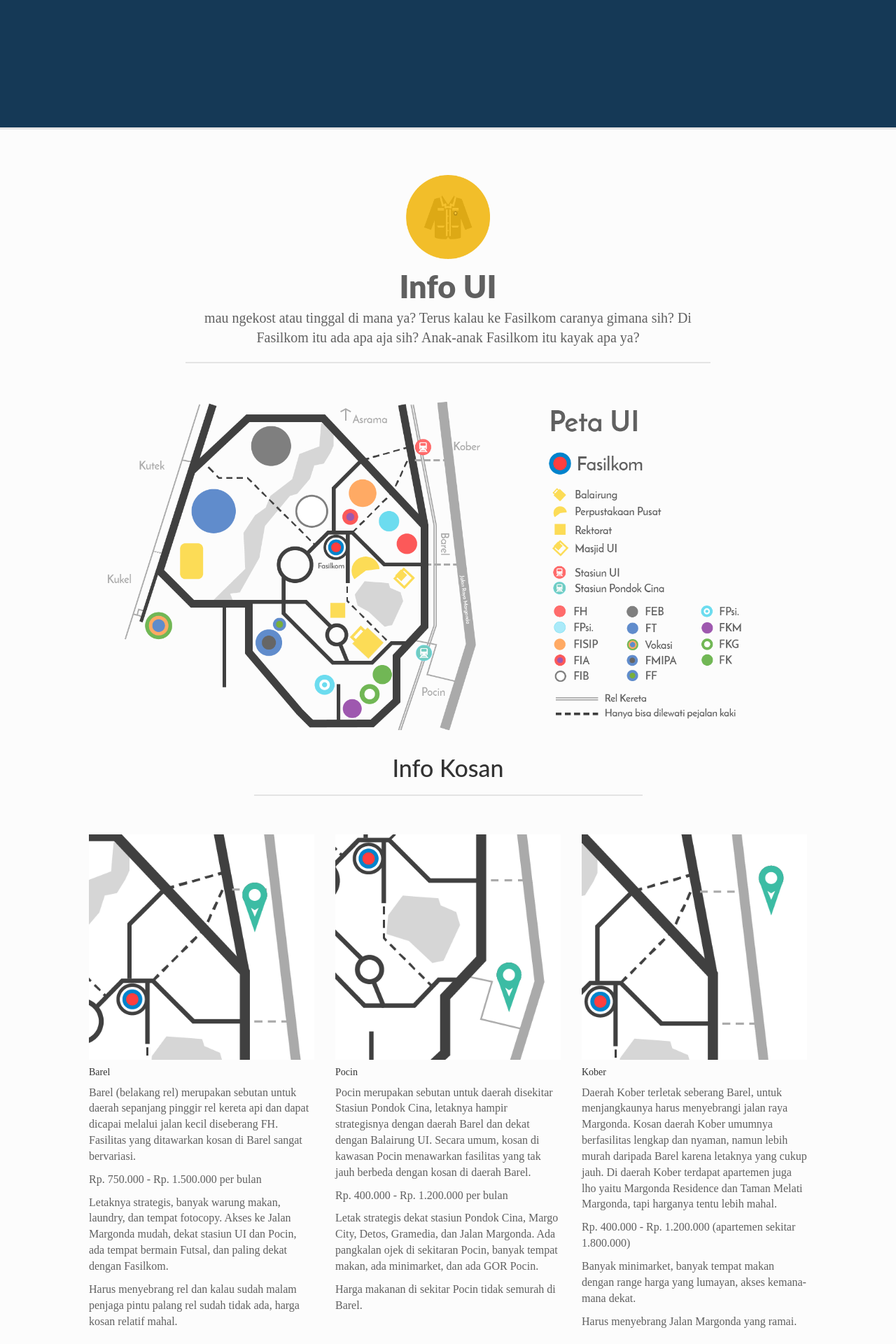
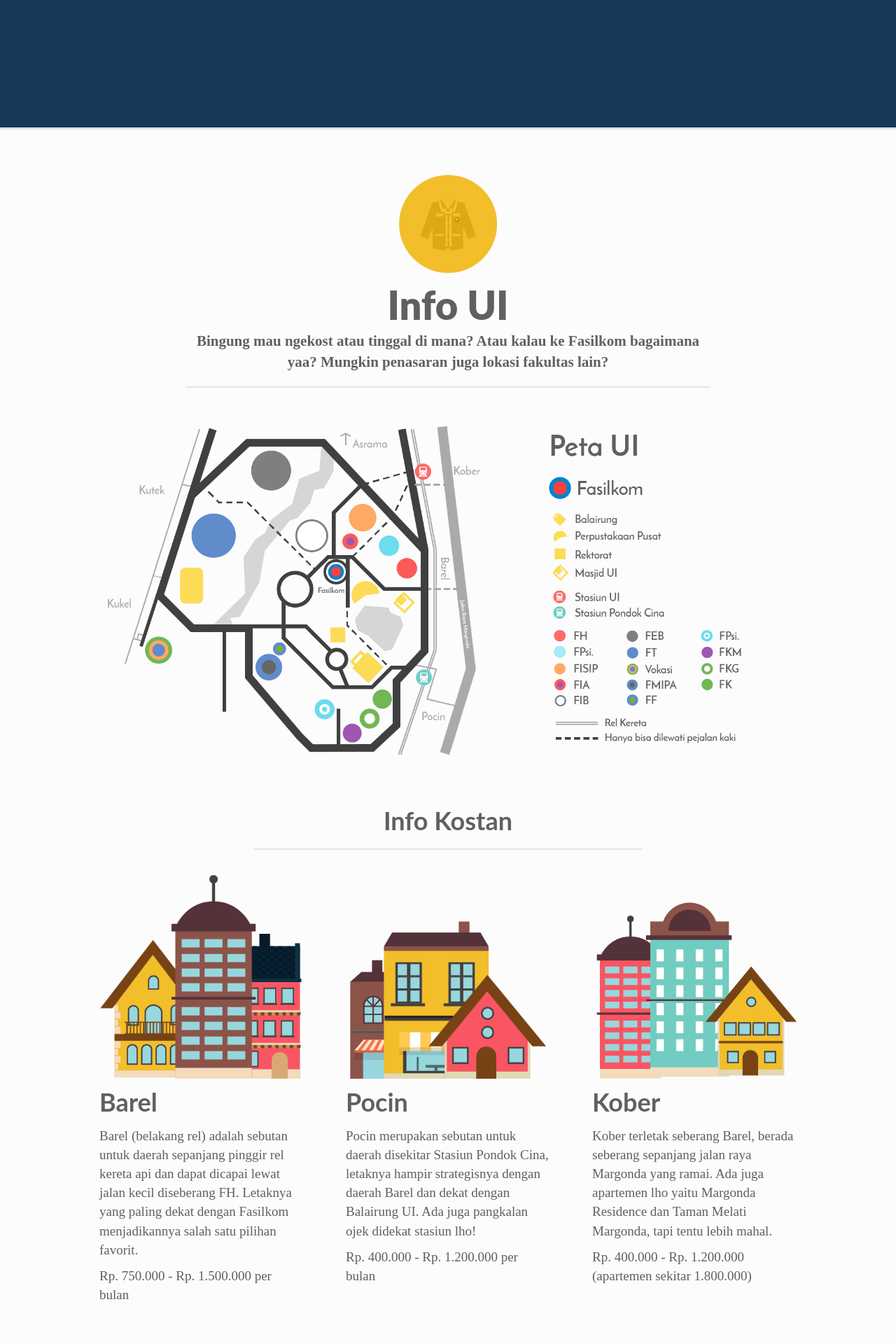
Before and after one commit to grgp/imaba-2016, a PHP site: page / in a window 1280 px wide. Shown: the part 567-2487 px from the top of the page at 70% size. Run offline with PHP 8.4, Linux system fonts and the light colour scheme; some libraries are stand-ins or nearby versions.

Commit message:
some margin fixes, etc.

```diff
--- a/css/imaba.css
+++ b/css/imaba.css
@@ -111,21 +111,31 @@ hr {
   width: 100%; }
 .content h2 {
   font-family: Lato;
-  font-size: 45px;
+  font-size: 56px;
   margin-top: 15px;
   margin-bottom: 5px;
   font-weight: 900;
   color: #606060; }
-.content h3 {
+.content h3, .content h4 {
   font-family: Lato;
-  font-size: 34px;
+  font-size: 36px;
+  font-weight: 700;
+  color: #606060;
   margin: 0; }
+.content h4 {
+  font-size: 36px;
+  margin-top: 14px;
+  margin-bottom: 14px; }
 .content p {
-  font-size: 20px;
+  font-size: 21px;
+  font-weight: 600;
   color: #606060; }
 .content .hblock img {
-  width: 120px;
-  padding: 0; }
+  width: 140px;
+  padding: 0;
+  margin: 0; }
+.content .hblock h3 {
+  margin-top: 40px; }
 .content .row-cont {
   margin-top: 30px; }
   .content .row-cont h3 {
@@ -133,13 +143,15 @@ hr {
   .content .row-cont p {
     font-size: 18px; }
 .content #ilkomvssi {
-  padding: 70px 45px 0 25px; }
+  text-align: right;
+  padding: 70px 22px 0 25px; }
   .content #ilkomvssi p {
     font-size: 20px; }
 .content .roundedbox-l {
   border: 5px solid #71ccc1;
   border-radius: 4px;
-  padding: 22px; }
+  padding: 22px;
+  margin-bottom: 20px; }
 .content .roundedbox-r {
   border: 5px solid #f95562;
   border-radius: 6px;
@@ -160,11 +172,23 @@ hr {
   #info-ui #map-ui {
     padding-left: 5px;
     padding-right: 5px; } }
+#infokosan-h hr {
+  margin-bottom: 0; }
+
+.infokosan div {
+  padding-left: 30px;
+  padding-right: 30px;
+  padding-top: 0; }
+.infokosan img {
+  margin: auto; }
 .infokosan p {
-  font-size: 16px; }
+  font-size: 19px;
+  font-weight: 400; }
+.infokosan .infokosan-price {
+  font-weight: 400; }
 
-#akademis {
-  padding-top: 30px; }
+#academic {
+  padding-top: 40px; }
 
 #lain-lain {
   padding-top: 30px; }
--- a/index.html
+++ b/index.html
@@ -33,7 +33,7 @@
 		<section class="splash">
 			<div class="container">
 				<div class="row">
-					<div class="col-md-6 splash-content">
+					<div class="col-sm-6 splash-content">
 						<h1>iMaba</h1>
 						<p class="">Selamat datang mahasiswa baru Fakultas Ilmu Komputer UI 2016!</p>
 						<div class="row">
@@ -48,7 +48,7 @@
 							</div>
 						</div>
 					</div>
-					<div class="col-md-6 hidden-xs splash-image"><img src="img/splash-img.png" alt=""></div>
+					<div class="col-sm-6 hidden-xs hidden-sm splash-image"><img src="img/splash-img.png" alt=""></div>
 				</div>
 			</div>
 			<span id="dummy-trigger">
@@ -61,7 +61,7 @@
 						<div class="col-md-8 col-md-offset-2 hblock text-center">
 							<img src="img/headicons-05.png" alt="">
 							<h2>Info UI</h2>
-							<p class="text-center">mau ngekost atau tinggal di mana ya? Terus kalau ke Fasilkom caranya gimana sih? Di Fasilkom itu ada apa aja sih? Anak-anak Fasilkom itu kayak apa ya?</p>
+							<p class="text-center">Bingung mau ngekost atau tinggal di mana? Atau kalau ke Fasilkom bagaimana yaa? Mungkin penasaran juga lokasi fakultas lain?</p>
 							<hr>
 						</div>
 					</div>
@@ -76,50 +76,50 @@
 					</div>
 					<!-- end map -->
 					<!-- kosan -->
-					<div class="row">
+					<div class="row" id="infokosan-h">
 						<div class="col-md-6 col-md-offset-3 hblock text-center">
-							<h3>Info Kosan</h3>
+							<h3>Info Kostan</h3>
 							<hr>
 						</div>
 					</div>
 					<div class="row row-90 infokosan">
-						<div class="col-md-4">
-							<img src="img/minimaps/minimap_Barel.png" alt="">
-							<h5>Barel</h5>
-							<p>Barel (belakang rel) merupakan sebutan untuk daerah sepanjang pinggir rel kereta api dan dapat dicapai melalui jalan kecil diseberang FH. Fasilitas yang ditawarkan kosan di Barel sangat bervariasi.</p>
-							<p>Rp. 750.000 - Rp. 1.500.000 per bulan</p>
-							<p>Letaknya strategis, banyak warung makan, laundry, dan tempat fotocopy. Akses ke Jalan Margonda mudah, dekat stasiun UI dan Pocin, ada tempat bermain Futsal, dan paling dekat dengan Fasilkom.</p>
-							<p>Harus menyebrang rel dan kalau sudah malam penjaga pintu palang rel sudah tidak ada, harga kosan relatif mahal.</p>
+						<div class="col-sm-4">
+							<img src="img/kosan/kos_Barel.png" alt="">
+							<h4>Barel</h4>
+							<p>Barel (belakang rel) adalah sebutan untuk daerah sepanjang pinggir rel kereta api dan dapat dicapai lewat jalan kecil diseberang FH. Letaknya yang paling dekat dengan Fasilkom menjadikannya salah satu pilihan favorit.</p>
+							<p class="infokosan-price">Rp. 750.000 - Rp. 1.500.000 per bulan</p>
 						</div>
-						<div class="col-md-4">
-							<img src="img/minimaps/minimap_Pocin.png" alt="">
-							<h5>Pocin</h5>
-							<p>Pocin merupakan sebutan untuk daerah disekitar Stasiun Pondok Cina, letaknya hampir strategisnya dengan daerah Barel dan dekat dengan Balairung UI. Secara umum, kosan di kawasan Pocin menawarkan fasilitas yang tak jauh berbeda dengan kosan di daerah Barel.</p>
-							<p>Rp. 400.000 - Rp. 1.200.000 per bulan</p>
-							<p>Letak strategis dekat stasiun Pondok Cina, Margo City, Detos, Gramedia, dan Jalan Margonda. Ada pangkalan ojek di sekitaran Pocin, banyak tempat makan, ada minimarket, dan ada GOR Pocin.</p>
-							<p>Harga makanan di sekitar Pocin tidak semurah di Barel.</p>
+						<div class="col-sm-4">
+							<img src="img/kosan/kos_Pocin.png" alt="">
+							<h4>Pocin</h4>
+							<p>Pocin merupakan sebutan untuk daerah disekitar Stasiun Pondok Cina, letaknya hampir strategisnya dengan daerah Barel dan dekat dengan Balairung UI. Ada juga pangkalan ojek didekat stasiun lho!</p>
+							<p class="infokosan-price">Rp. 400.000 - Rp. 1.200.000 per bulan</p>
 						</div>
-						<div class="col-md-4">
-							<img src="img/minimaps/minimap_Kober.png" alt="">
-							<h5>Kober</h5>
-							<p>Daerah Kober terletak seberang Barel, untuk menjangkaunya harus menyebrangi jalan raya Margonda. Kosan daerah Kober umumnya berfasilitas lengkap dan nyaman, namun lebih murah daripada Barel karena letaknya yang cukup jauh. Di daerah Kober terdapat apartemen juga lho yaitu Margonda Residence dan Taman Melati Margonda, tapi harganya tentu lebih mahal.</p>
-							<p>Rp. 400.000 - Rp. 1.200.000 (apartemen sekitar 1.800.000)</p>
-							<p>Banyak minimarket, banyak tempat makan dengan range harga yang lumayan, akses kemana-mana dekat.</p>
-							<p>Harus menyebrang Jalan Margonda yang ramai.</p>
+						<div class="col-sm-4">
+							<img src="img/kosan/kos_Kober.png" alt="">
+							<h4>Kober</h4>
+							<p>Kober terletak seberang Barel, berada seberang sepanjang jalan raya Margonda yang ramai. Ada juga apartemen lho yaitu Margonda Residence dan Taman Melati Margonda, tapi tentu lebih mahal.</p>
+							<p class="infokosan-price">Rp. 400.000 - Rp. 1.200.000 (apartemen sekitar 1.800.000)</p>
 						</div>
 					</div>
 					<div class="row row-90 infokosan">
-						<div class="col-md-4">
-							<h5>Kutek</h5>
-							<p></p>
+						<div class="col-sm-4">
+							<img src="img/kosan/kos_Kutek.png" alt="">
+							<h4>Kutek</h4>
+							<p>Kutek (singkatan dari Kukusan Teknik) dinamakan demikian karena dekat sekali dengan Fakultas Teknik. Kutek punya jalan tembus langsung ke Fasilkom UI melalui jembatan Teksas, sehingga menjadi favorit mahasiswa Fasilkom juga.</p>
+							<p class="infokosan-price">Rp. 400.000 - Rp. 1.500.000</p>
 						</div>
-						<div class="col-md-4">
-							<h5>Kukel</h5>
-							<p></p>
+						<div class="col-sm-4">
+							<img src="img/kosan/kos_Kukel.png" alt="">
+							<h4>Kukel</h4>
+							<p>Kukel (singkatan dari Kukusan Kelurahan) berada di selatan Kutek. Harganya cenderung lebih murah meskipun fasilitasnya sedikit lebih baik daripada Kutek. Namun jalan ke Fasilkom cukup jauh dan pada malam hari sepi, biasanya perlu memakai Bikun (Bis Kuning), ojek atau motor pribadi.</p>
+							<p class="infokosan-price">Rp. 400.000 - Rp. 1.200.000</p>
 						</div>
-						<div class="col-md-4">
-							<h5>Asrama</h5>
-							<p></p>
+						<div class="col-sm-4">
+							<img src="img/kosan/kos_Asrama.png" alt="">
+							<h4>Asrama</h4>
+							<p>Asrama UI. Tenang saja karena meskipun jauh selalu ada Bikun yang siap mengantar!</p>
+							<p class="infokosan-price">Rp. 200.000 - Rp. 300.000 (kapasitas 1 - 3 orang per kamar)</p>
 						</div>
 					</div>
 					<!-- end kosan -->
@@ -132,12 +132,17 @@
 						<div class="col-md-8 col-md-offset-2 hblock text-center">
 							<img src="img/headicons-06.png" alt="">
 							<h2>akademis</h2>
-							<p class="text-center">mau ngekost atau tinggal di mana ya? Terus kalau ke Fasilkom caranya gimana sih? Di Fasilkom itu ada apa aja sih? Anak-anak Fasilkom itu kayak apa ya?</p>
+							<p class="text-center">Penasaran beda Ilmu Komputer dan Sistem Informasi dimana? Mau tahu belajar di Fasilkom apa aja?</p>
 							<hr>
 						</div>
 					</div>
+					<!-- ilkom vs si -->
 					<div class="row row-cont">
-						<div class="col-md-4">
+						<div class="col-md-4" id="ilkomvssi">
+							<h3>Ilkom vs SI</h3>
+							<p>apa saja yah perbedaan Ilmu Komputer dan Sistem Informasi?</p>
+						</div>
+						<div class="col-sm-4">
 							<div class="roundedbox-l">
 								<h3>ilmu komputer</h3>
 								<p>Menekankan pada algoritma dan problem solving</p>
@@ -145,17 +150,20 @@
 								<p>Tempat lahirnya game dan/atau software developer handal</p>
 							</div>
 						</div>
-						<div class="col-md-4 text-center" id="ilkomvssi">
-							<h2>Ilkom vs SI</h2>
-							<p>apa saja yah perbedaan Ilmu Komputer dan Sistem Informasi?</p>
-						</div>
-						<div class="col-md-4">
+						<div class="col-sm-4">
 							<div class="roundedbox-r">
 								<h3>sistem informasi</h3>
 								<p>Menekankan pada algoritma dan problem solving</p>
 								<p>Memelajari ilmu komputer secara sedikit 'hardcore'</p>
 								<p>Tempat lahirnya game dan/atau software developer handal</p>
 							</div>
+						</div>
+					</div>
+					<!-- end ilkom vs si -->
+					<div class="row">
+						<div class="col-md-6 col-md-offset-3 hblock text-center">
+							<h3>Belajar apa saja di Fasilkom?</h3>
+							<hr>
 						</div>
 					</div>
 				</div>
```
Also changed, not shown: sass/imaba/content.scss (+46 -10 lines), img/bem_logo-11.png (added), img/bem_logo-12.png (added), img/bem_logo-h-11.png (added), img/bem_logo-h-12.png (added), img/kosan/kos_Asrama.png (added), img/kosan/kos_Barel.png (added), img/kosan/kos_Kober.png (added), img/kosan/kos_Kukel.png (added), img/kosan/kos_Kutek.png (added), img/kosan/kos_Pocin.png (added), 1 other file.
